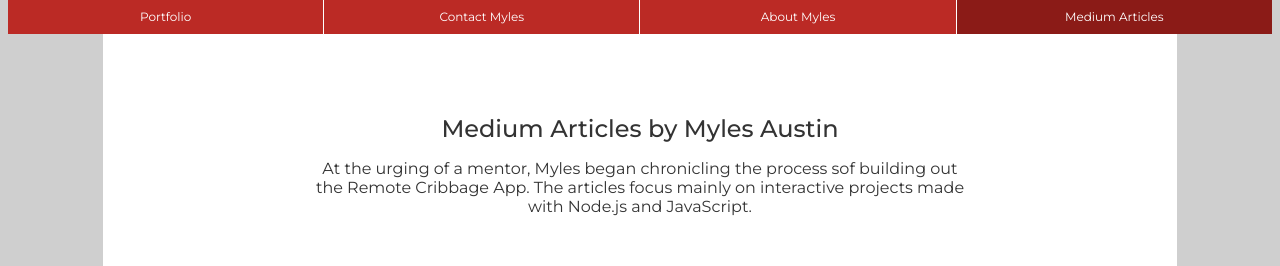
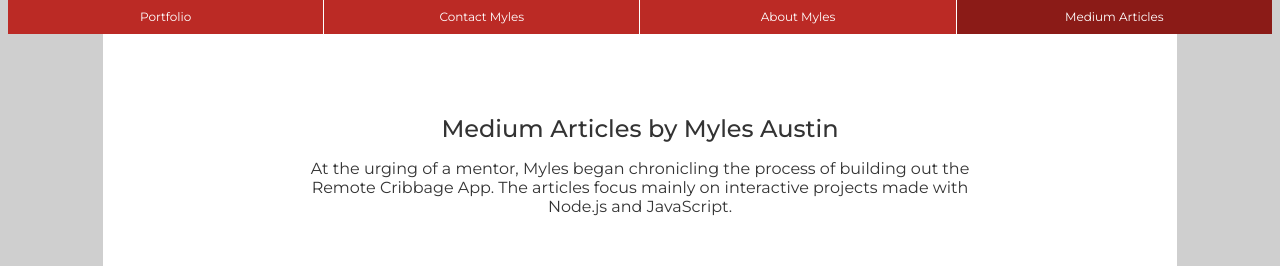
Before and after one commit to mtv1243/mylesaustin-dev, a plain HTML site: page pages/medium.html in a window 1280 px wide. Shown: the top 266 px of the page. Drawn offline with nearby package versions, Linux system fonts and the light colour scheme.

Commit message:
typo fix

```diff
--- a/pages/medium.html
+++ b/pages/medium.html
@@ -31,7 +31,7 @@
             <section class="hero">
                 <h1 class="title">Medium Articles by Myles Austin</h1>
 
-                <aside class="hero-subtext">At the urging of a mentor, Myles began chronicling the process sof building out the Remote Cribbage App. The articles focus mainly on interactive projects made with Node.js and JavaScript.
+                <aside class="hero-subtext">At the urging of a mentor, Myles began chronicling the process of building out the Remote Cribbage App. The articles focus mainly on interactive projects made with Node.js and JavaScript.
                 </aside>
             </section>
             <!-- END HERO -->
```
Also changed, not shown: pages/about.html (+0 -2 lines).
